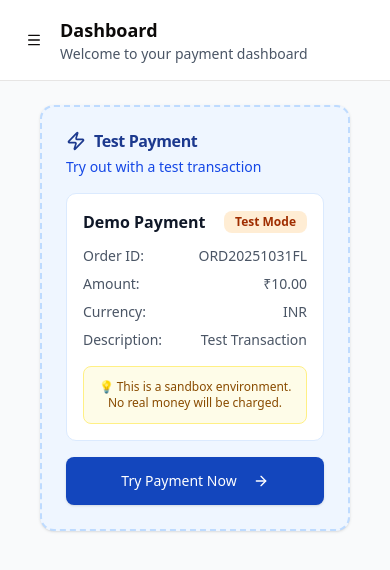
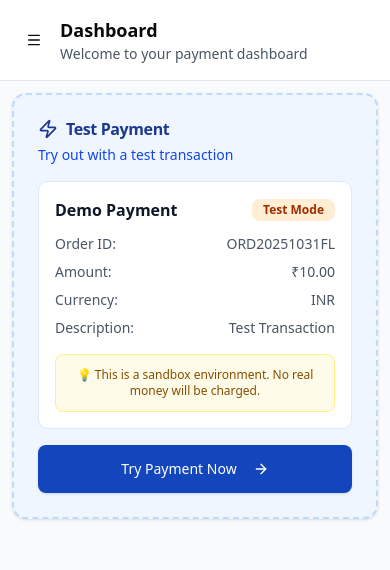
Before and after one commit to rai-abhi24/cgpey-business, a Next.js app: page / in a window 390 px wide. Shown: the top 570 px of the page. Built offline with nearby package versions, Linux system fonts and the light colour scheme; sample sign-in values are in the browser's storage.

Commit message:
style(layout): adjust padding and spacing for responsive design
- Remove px-4 from dashboard container for cleaner layout
- Update padding in protected layout to be responsive (p-3 on mobile, md:p-6 on desktop)
- Add navigation button to payment result page for better user flow

```diff
--- a/src/app/(protected)/layout.tsx
+++ b/src/app/(protected)/layout.tsx
@@ -38,7 +38,7 @@ export default function ProtectedLayout({ children }: { children: React.ReactNod
                         <Header />
                     </div>
 
-                    <div className="flex-1 p-6 bg-gray-50 overflow-y-auto">
+                    <div className="flex-1 p-3 md:p-6 bg-gray-50 overflow-y-auto">
                         <div className="max-h-full">
                             {children}
                         </div>
--- a/src/app/(protected)/page.tsx
+++ b/src/app/(protected)/page.tsx
@@ -54,7 +54,7 @@ export default function DashboardPage() {
                 desc="Welcome to your payment dashboard"
             />
 
-            <div className="container mx-auto px-4">
+            <div className="container mx-auto">
                 <div className="grid grid-cols-1 lg:grid-cols-4 gap-8">
                     {/* Left Column - Test Payment Section */}
                     <div className="lg:col-span-2 space-y-6">
--- a/src/app/(protected)/payment/result/_components/PaymentResultClient.tsx
+++ b/src/app/(protected)/payment/result/_components/PaymentResultClient.tsx
@@ -11,6 +11,7 @@ import {
     RefreshCcw,
     RotateCcw,
     AlertCircle,
+    Navigation,
 } from "lucide-react";
 import { useQuery, useMutation } from "@tanstack/react-query";
 import {
@@ -327,6 +328,14 @@ export default function PaymentResultClient() {
                                     <div className="flex justify-center gap-3 pt-4">
                                         <Button
                                             variant="outline"
+                                            onClick={() => (window.location.href = "/")}
+                                            disabled={isFetching}
+                                            className="flex items-center gap-2"
+                                        >
+                                            {"Go to Dashboard"}
+                                        </Button>
+                                        <Button
+                                            variant="outline"
                                             onClick={() => refetchPayment()}
                                             disabled={isFetching}
                                             className="flex items-center gap-2"
```
